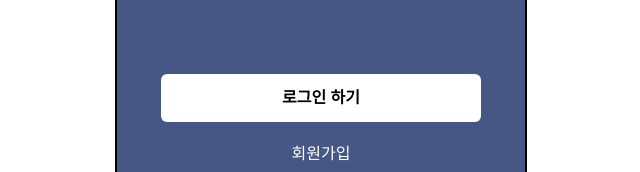
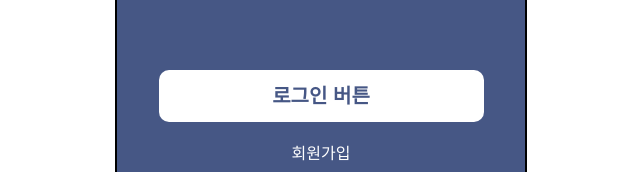
Before and after one commit to UMC-8th-Hackathon-Team-Name/dentistry_FE, a React (Vite) app in the folder app/: page / in a window 1280 px wide. Shown: the part 556-728 px from the top of the page, without its empty margins (319-959 px from the left). Built offline with nearby package versions, Linux system fonts and the light colour scheme; a web font is replaced by a local one.

Commit message:
feat:랜딩페이지 완료

```diff
--- a/app/src/auth/LandingPage.tsx
+++ b/app/src/auth/LandingPage.tsx
@@ -1,6 +1,7 @@
 import { Link } from "react-router-dom";
 import logo_icon from "/src/assets/dooroodooroo_icon.png";
 import logo_title from "/src/assets/dooroodooroo_title.png";
+import LoginButton from "../components/LoginButton";
 
 const LandigPage = () => {
   return (
@@ -26,9 +27,7 @@ const LandigPage = () => {
       </div>
       <div className="absolute flex flex-col gap-5 w-fit bottom-20">
         {/* 추후 버튼 컴포넌트로 교체 */}
-        <div className="flex items-center justify-center h-12 bg-white rounded-md w-80">
-          로그인 하기
-        </div>
+        <LoginButton />
         <Link
           to="/signup"
           role="signup"
```
Also changed, not shown: app/src/assets/close_icon.png (added).
